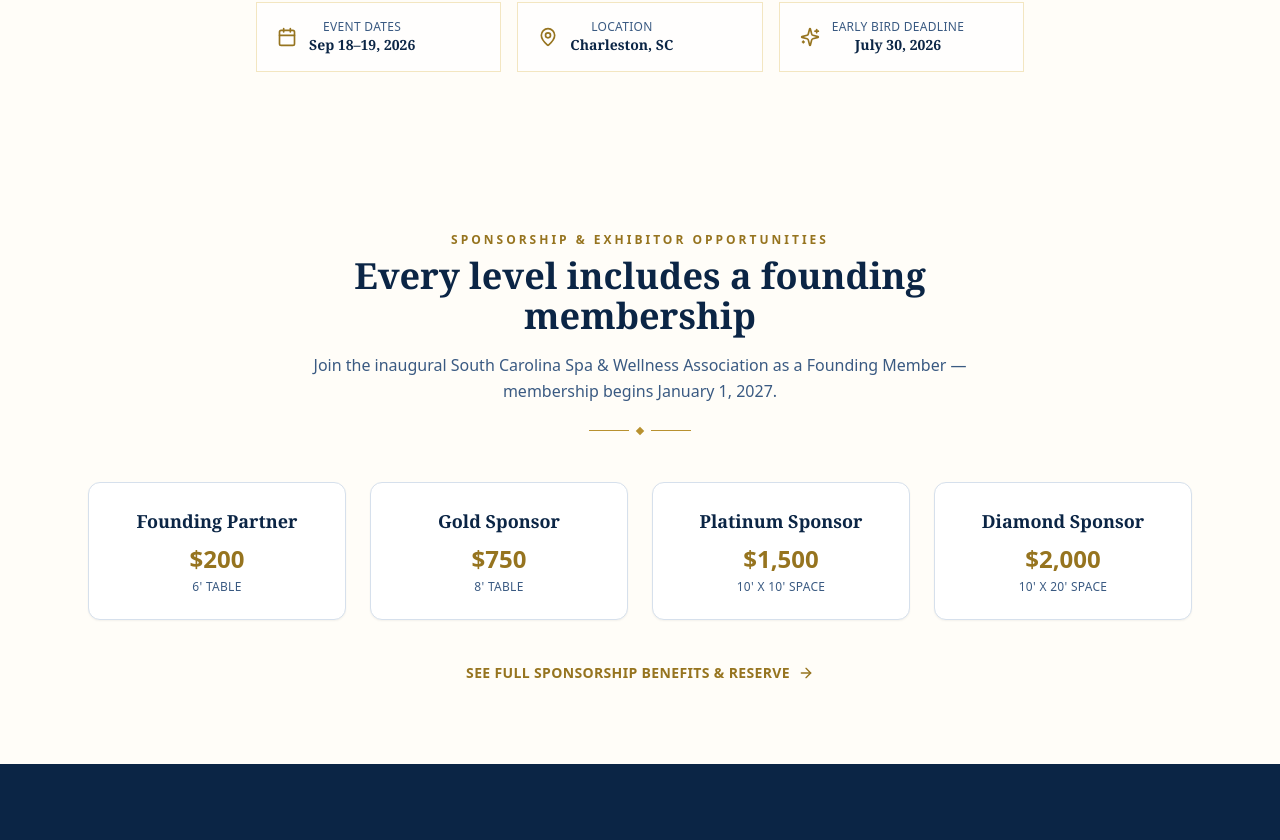
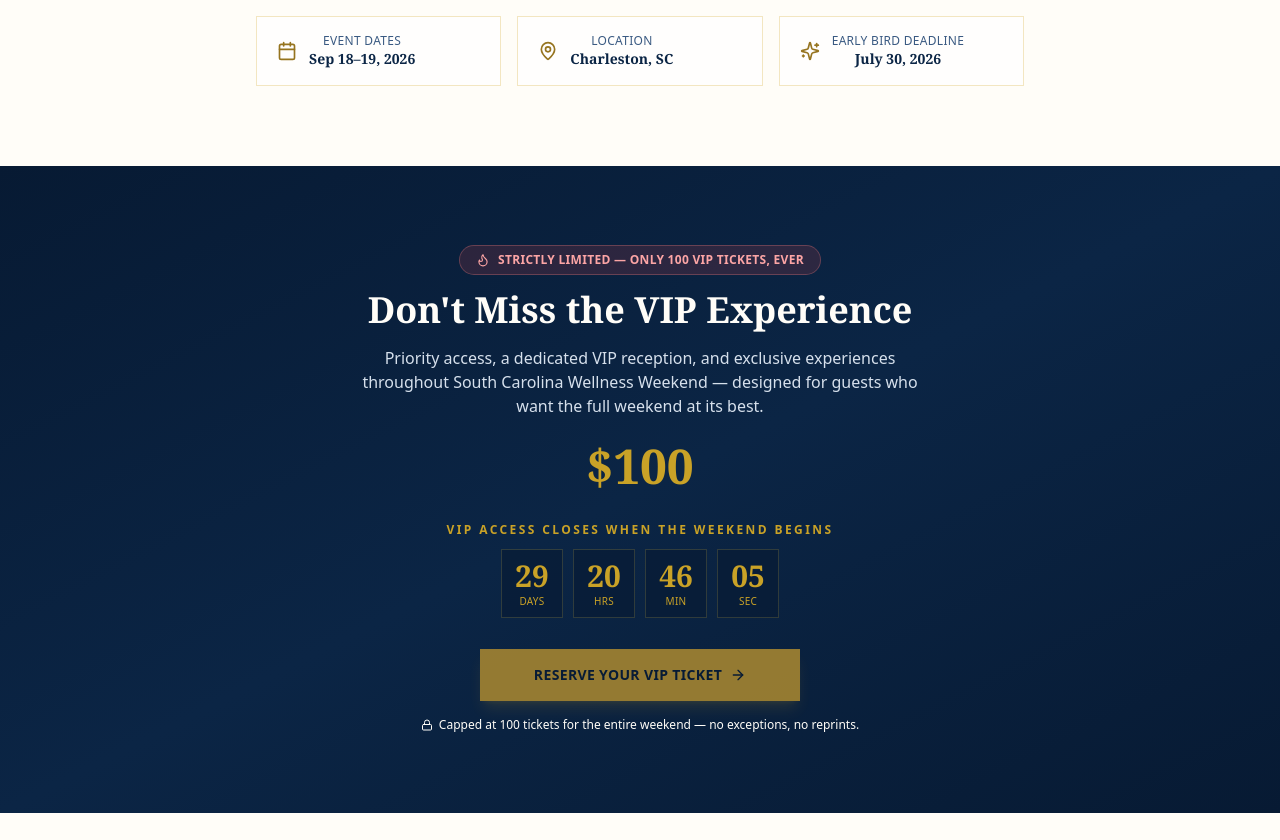
Before and after one commit to christopher776/world-wellness-weekend-sc, a Next.js app: page / in a window 1280 px wide. Shown: the part 820-1660 px from the top of the page. Built offline with nearby package versions, Linux system fonts and the light colour scheme.

Commit message:
Rework VIP ticket promotion with countdown timer and FOMO/urgency messaging on homepage, nav, sponsorship, and VIP tickets page

```diff
--- a/app/page.tsx
+++ b/app/page.tsx
@@ -10,6 +10,7 @@
 import { SectionHeading } from "@/components/section-heading";
 import { StatBadge } from "@/components/stat-badge";
 import { Logo } from "@/components/logo";
+import { VipFomoSection } from "@/components/vip-fomo-section";
 import {
   importantDates,
   sponsorTiers,
@@ -61,6 +62,9 @@
           </div>
         </div>
       </section>
+
+      {/* VIP urgency / FOMO */}
+      <VipFomoSection />
 
       {/* About */}
       <section className="mx-auto max-w-6xl px-6 py-20">
--- a/app/vip-tickets/page.tsx
+++ b/app/vip-tickets/page.tsx
@@ -1,15 +1,17 @@
 import type { Metadata } from "next";
-import { Sparkles, Ticket } from "lucide-react";
+import { Sparkles, Ticket, Flame, Lock } from "lucide-react";
 import { RsvpForm } from "@/components/rsvp-form";
 import { FaqJsonLd } from "@/components/json-ld";
+import { CountdownTimer } from "@/components/countdown-timer";
+import { VIP_EVENT_START_ISO } from "@/components/vip-fomo-section";
 import { siteConfig } from "@/lib/site-config";
 import { vipTicket } from "@/lib/data";
 
 const description =
-  "South Carolina Wellness Weekend VIP Experience — $100, 100 tickets available. Sign up and reserve priority access, a VIP reception, and exclusive experiences in Charleston, SC.";
+  "South Carolina Wellness Weekend VIP Experience — $100, only 100 tickets available. Sign up and reserve priority access, a VIP reception, and exclusive experiences in Charleston, SC before they're gone.";
 
 export const metadata: Metadata = {
-  title: "VIP Tickets",
+  title: "VIP Tickets — Only 100 Available",
   description,
   alternates: { canonical: "/vip-tickets" },
   openGraph: {
@@ -36,6 +38,10 @@
     q: "Is there an age restriction?",
     a: "The VIP experience is designed for adult guests. Contact us in advance if you have questions about bringing a minor.",
   },
+  {
+    q: "What happens if VIP tickets sell out?",
+    a: "VIP access is strictly capped at 100 tickets for the entire weekend, with no reprints or additional releases. Once they're gone, they're gone — we recommend reserving early.",
+  },
 ];
 
 export default function VipTicketsPage() {
@@ -44,6 +50,10 @@
       <FaqJsonLd faqs={faqs} />
       <section className="bg-gradient-to-b from-navy-800 to-navy-900 py-20 text-center text-cream-100">
         <div className="mx-auto max-w-3xl px-6">
+          <span className="mb-4 inline-flex items-center gap-2 rounded-full bg-red-500/15 px-4 py-1.5 text-xs font-bold uppercase tracking-wide text-red-300 ring-1 ring-red-400/40">
+            <Flame className="h-3.5 w-3.5" /> Only {vipTicket.ticketsAvailable} VIP Tickets —
+            Selling Fast
+          </span>
           <Sparkles className="mx-auto mb-4 h-8 w-8 text-gold-400" />
           <p className="mb-2 text-xs font-semibold uppercase tracking-[0.3em] text-gold-400">
             South Carolina Wellness Weekend
@@ -51,16 +61,29 @@
           <h1 className="font-serif text-4xl font-bold md:text-5xl">VIP Experience</h1>
           <p className="mt-6 font-serif text-5xl font-bold text-gold-400">{vipTicket.price}</p>
           <p className="mt-2 text-sm text-navy-100">
-            {vipTicket.ticketsAvailable} tickets available · September 18&ndash;19, 2026 ·
-            Charleston, SC
+            {vipTicket.ticketsAvailable} tickets available, total &middot; September
+            18&ndash;19, 2026 &middot; Charleston, SC
           </p>
           <p className="mx-auto mt-6 max-w-xl text-navy-100">{vipTicket.description}</p>
+
+          <div className="mt-10">
+            <CountdownTimer
+              targetDate={VIP_EVENT_START_ISO}
+              label="VIP Access Closes When the Weekend Begins"
+              doneLabel="VIP check-in is open now!"
+            />
+          </div>
+
           <a
             href="#signup"
-            className="mt-8 inline-flex items-center justify-center rounded-md bg-gold-600 px-8 py-4 text-sm font-semibold uppercase tracking-wide text-navy-900 shadow-sm transition-colors hover:bg-gold-700"
+            className="mt-10 inline-flex animate-pulse items-center justify-center rounded-md bg-gold-600 px-8 py-4 text-sm font-semibold uppercase tracking-wide text-navy-900 shadow-lg shadow-gold-600/20 transition-colors hover:animate-none hover:bg-gold-700"
           >
             Sign Up &amp; Reserve Your VIP Ticket
           </a>
+          <p className="mt-4 flex items-center justify-center gap-1.5 text-xs text-navy-300">
+            <Lock className="h-3 w-3" /> Capped at {vipTicket.ticketsAvailable} tickets for the
+            entire weekend &mdash; no exceptions, no reprints.
+          </p>
         </div>
       </section>
 
@@ -75,6 +98,8 @@
           <p className="mt-3 text-navy-600">
             Sign up below and we&apos;ll present the option to purchase your VIP ticket right
             after — this also gets you on the list for event updates and class schedules.
+            Don&apos;t wait — VIP is strictly capped and typically sells out ahead of the
+            event.
           </p>
         </div>
         <RsvpForm defaultInterest="VIP Ticket Access" />
@@ -115,12 +140,17 @@
       </section>
 
       <section className="mx-auto max-w-4xl px-6 py-16 text-center">
-        <a
-          href="#signup"
-          className="inline-flex items-center justify-center rounded-md bg-gold-600 px-8 py-4 text-sm font-semibold uppercase tracking-wide text-navy-900 shadow-sm transition-colors hover:bg-gold-700"
-        >
-          Sign Up &amp; Reserve Your VIP Ticket
-        </a>
+        <span className="mb-4 inline-flex items-center gap-2 rounded-full bg-red-50 px-4 py-1.5 text-xs font-bold uppercase tracking-wide text-red-600 ring-1 ring-red-200">
+          <Flame className="h-3.5 w-3.5" /> Only {vipTicket.ticketsAvailable} Tickets, Ever
+        </span>
+        <div>
+          <a
+            href="#signup"
+            className="inline-flex animate-pulse items-center justify-center rounded-md bg-gold-600 px-8 py-4 text-sm font-semibold uppercase tracking-wide text-navy-900 shadow-lg shadow-gold-600/20 transition-colors hover:animate-none hover:bg-gold-700"
+          >
+            Sign Up &amp; Reserve Your VIP Ticket
+          </a>
+        </div>
       </section>
     </div>
   );
--- /dev/null
+++ b/components/countdown-timer.tsx
@@ -0,0 +1,106 @@
+"use client";
+
+import { useEffect, useState } from "react";
+
+interface TimeLeft {
+  days: number;
+  hours: number;
+  minutes: number;
+  seconds: number;
+  done: boolean;
+}
+
+function computeTimeLeft(targetMs: number): TimeLeft {
+  const diff = targetMs - Date.now();
+  if (diff <= 0) {
+    return { days: 0, hours: 0, minutes: 0, seconds: 0, done: true };
+  }
+  return {
+    days: Math.floor(diff / 86400000),
+    hours: Math.floor((diff / 3600000) % 24),
+    minutes: Math.floor((diff / 60000) % 60),
+    seconds: Math.floor((diff / 1000) % 60),
+    done: false,
+  };
+}
+
+interface CountdownTimerProps {
+  /** ISO 8601 date-time string, including the Eastern Time offset (e.g. "2026-09-18T08:00:00-04:00"). */
+  targetDate: string;
+  label?: string;
+  doneLabel?: string;
+  /** "dark" for use on navy backgrounds, "light" for use on cream/white backgrounds. */
+  theme?: "dark" | "light";
+}
+
+/**
+ * Client-only countdown — ticks every second toward `targetDate`. Renders a
+ * fixed-height placeholder until mounted so the server-rendered markup never
+ * contains a "frozen" timestamp that would mismatch the client's clock on
+ * hydration (which Next.js would otherwise warn about / briefly flash).
+ */
+export function CountdownTimer({
+  targetDate,
+  label,
+  doneLabel = "The weekend has begun!",
+  theme = "dark",
+}: CountdownTimerProps) {
+  const targetMs = new Date(targetDate).getTime();
+  const [time, setTime] = useState<TimeLeft | null>(null);
+
+  useEffect(() => {
+    function tick() {
+      setTime(computeTimeLeft(targetMs));
+    }
+    tick();
+    const id = setInterval(tick, 1000);
+    return () => clearInterval(id);
+  }, [targetMs]);
+
+  const boxClass =
+    theme === "dark"
+      ? "bg-navy-900/60 text-gold-400 ring-1 ring-gold-400/20"
+      : "bg-white text-navy-800 ring-1 ring-gold-200 shadow-sm";
+  const captionClass = theme === "dark" ? "text-navy-200" : "text-navy-400";
+  const labelClass = theme === "dark" ? "text-gold-400" : "text-gold-700";
+
+  if (!time) {
+    return <div className="h-[72px]" aria-hidden="true" />;
+  }
+
+  if (time.done) {
+    return <p className={`font-serif text-lg font-bold ${labelClass}`}>{doneLabel}</p>;
+  }
+
+  const units: { value: number; unit: string }[] = [
+    { value: time.days, unit: "Days" },
+    { value: time.hours, unit: "Hrs" },
+    { value: time.minutes, unit: "Min" },
+    { value: time.seconds, unit: "Sec" },
+  ];
+
+  return (
+    <div>
+      {label && (
+        <p className={`mb-3 text-xs font-semibold uppercase tracking-[0.2em] ${labelClass}`}>
+          {label}
+        </p>
+      )}
+      <div className="flex items-center justify-center gap-2 sm:gap-3">
+        {units.map((u) => (
+          <div
+            key={u.unit}
+            className={`flex min-w-[60px] flex-col items-center rounded-lg px-3 py-2 ${boxClass}`}
+          >
+            <span className="font-serif text-2xl font-bold tabular-nums sm:text-3xl">
+              {String(u.value).padStart(2, "0")}
+            </span>
+            <span className={`text-[10px] uppercase tracking-wide ${captionClass}`}>
+              {u.unit}
+            </span>
+          </div>
+        ))}
+      </div>
+    </div>
+  );
+}
--- /dev/null
+++ b/components/vip-fomo-section.tsx
@@ -0,0 +1,65 @@
+import Link from "next/link";
+import { Flame, ArrowRight, Lock } from "lucide-react";
+import { CountdownTimer } from "@/components/countdown-timer";
+import { vipTicket } from "@/lib/data";
+
+// The event's actual start — 8:00 AM Eastern on the first day. Used site-wide
+// as the natural "doors close" deadline for VIP ticket urgency messaging.
+export const VIP_EVENT_START_ISO = "2026-09-18T08:00:00-04:00";
+
+interface VipFomoSectionProps {
+  eyebrow?: string;
+  heading?: string;
+  ctaLabel?: string;
+  className?: string;
+}
+
+/**
+ * Reusable VIP-ticket urgency/FOMO block — used on the homepage and the
+ * Sponsorship ("Reserve Your Place") page to drive VIP ticket sales. Always
+ * links through to /vip-tickets, where the full urgency treatment (hero
+ * badge + countdown + scarcity note) lives.
+ */
+export function VipFomoSection({
+  eyebrow = "Strictly Limited",
+  heading = "Don't Miss the VIP Experience",
+  ctaLabel = "Reserve Your VIP Ticket",
+  className = "",
+}: VipFomoSectionProps) {
+  return (
+    <section
+      className={`relative overflow-hidden bg-gradient-to-br from-navy-900 via-navy-800 to-navy-900 py-20 text-center text-cream-100 ${className}`}
+    >
+      <div className="mx-auto max-w-3xl px-6">
+        <span className="mb-4 inline-flex items-center gap-2 rounded-full bg-red-500/15 px-4 py-1.5 text-xs font-bold uppercase tracking-wide text-red-300 ring-1 ring-red-400/40">
+          <Flame className="h-3.5 w-3.5" />
+          {eyebrow} &mdash; Only {vipTicket.ticketsAvailable} VIP Tickets, Ever
+        </span>
+        <h2 className="font-serif text-3xl font-bold md:text-4xl">{heading}</h2>
+        <p className="mx-auto mt-4 max-w-xl text-navy-100">{vipTicket.description}</p>
+        <p className="mt-6 font-serif text-5xl font-bold text-gold-400">{vipTicket.price}</p>
+
+        <div className="mt-8">
+          <CountdownTimer
+            targetDate={VIP_EVENT_START_ISO}
+            label="VIP Access Closes When the Weekend Begins"
+            doneLabel="VIP check-in is open now!"
+          />
+        </div>
+
+        <div className="mx-auto mt-8 max-w-xs">
+          <Link
+            href="/vip-tickets"
+            className="inline-flex w-full animate-pulse items-center justify-center gap-2 rounded-md bg-gold-600 px-6 py-4 text-sm font-semibold uppercase tracking-wide text-navy-900 shadow-lg shadow-gold-600/20 transition-colors hover:animate-none hover:bg-gold-700"
+          >
+            {ctaLabel} <ArrowRight className="h-4 w-4" />
+          </Link>
+        </div>
+        <p className="mt-4 flex items-center justify-center gap-1.5 text-xs text-navy-300">
+          <Lock className="h-3 w-3" /> Capped at {vipTicket.ticketsAvailable} tickets for the
+          entire weekend &mdash; no exceptions, no reprints.
+        </p>
+      </div>
+    </section>
+  );
+}
```
Also changed, not shown: app/sponsorship/page.tsx (+10 -0 lines), components/nav.tsx (+21 -1 lines).
